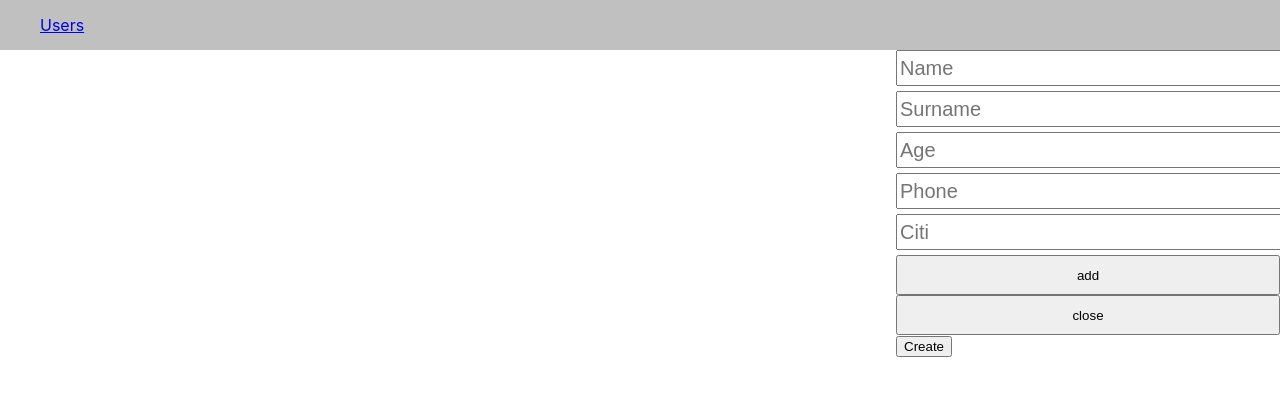
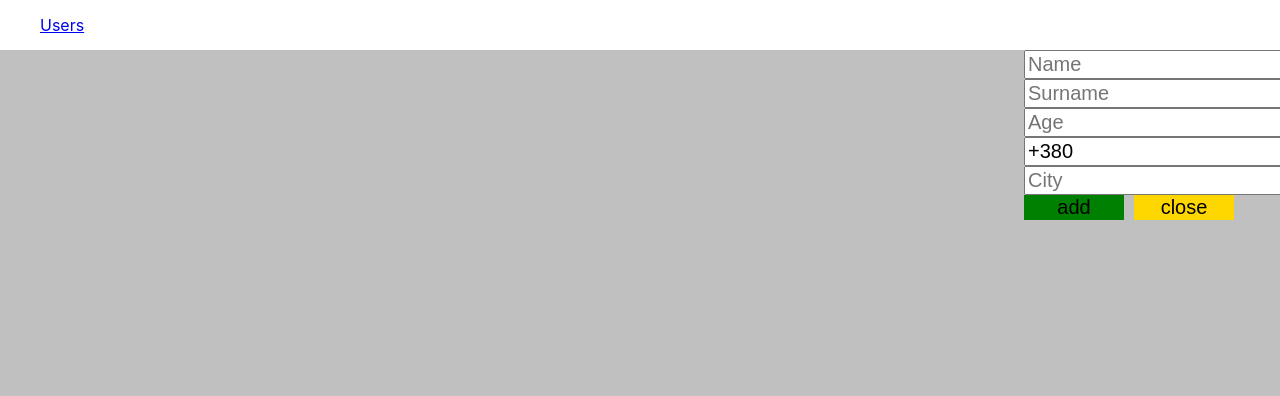
Before and after one commit to IVaN-KaLNYTSKYI/Notes, a React (Create React App) app: page /users in a window 1280 px wide. Both pictures are taken after a click on the button "Create". Shown: the top 396 px of the page. Built offline with nearby package versions, Linux system fonts and the light colour scheme.

Commit message:
done del-user,add-user,(no done update)

```diff
--- /dev/null
+++ b/src/components/Create/Create.css
@@ -0,0 +1,18 @@
+.form form input{
+    display: flex;
+    flex-direction: column;
+    width: 100%;
+    font-size: 20px;
+}
+form button{
+    width: 100px;
+    font-size: 20px;
+    border: none;
+    margin-right: 10px;
+}
+.green{
+    background: green;
+}
+.gold{
+    background: gold;
+}
--- a/src/components/Create/Create.js
+++ b/src/components/Create/Create.js
@@ -1,3 +1,4 @@
+import "./Create.css"
 export default function Create (props){
     const {createName,createSurname,createAge,createPhone,createCiti,add,close}=props
     return(
@@ -18,13 +19,14 @@ export default function Create (props){
                 <input
                     onChange={(e)=>createPhone(e.target.value)}
                     placeholder={"Phone"}
+                    defaultValue={"+380"}
                 />
                 <input
                     onChange={(e)=>createCiti(e.target.value)}
-                    placeholder={"Citi"}
+                    placeholder={"City"}
                 />
-                <button onClick={(e)=>add(e)}>add</button>
-                <button onClick={()=>close()}>close</button>
+                <button className={"green"} onClick={(e)=>add(e)}>add</button>
+                <button className={"gold"}  onClick={()=>close()}>close</button>
             </form>
         </div>
     )
--- a/src/components/Header/Header.css
+++ b/src/components/Header/Header.css
@@ -2,7 +2,7 @@
     margin: 0;
     width: 100%;
     height: 50px;
-    background: silver;
+    background: white;
     display: flex;
     align-items: center;
 }
--- a/src/components/User/User.css
+++ b/src/components/User/User.css
@@ -1,45 +1,19 @@
 .user_wrapper{
-    background: silver;
-    border: 2px solid red;
-    margin-bottom: 5px;
     display: flex;
     justify-content: space-between;
+    align-items: center;
+    margin-top:5px;
+    background: lemonchiffon;
+    height: 30px;
 
 }
-
 .user_one{
-width: 40%;
-}
-.user_one span{
-    font-size: 18px;
-    display: flex;
-    flex-direction: column;
-}
-.box_btn{
-    width: 40%;
-    display: flex;
-    justify-content: flex-end;
-    align-items: center;
-}
-.btn_up{
-    width: 50px;
-    height: 20px;
-    margin-left: 10px;
-    background: lawngreen;
-    border: none;
-    border-radius: 40%;
-}
-.btn_del{
-    width: 50px;
-    height: 30px;
-    margin-left: 10px;
-    background: red;
-    border: none;
+    font-size: 16px;
+    font-weight: 600;
 }
 .btn_detail{
     width: 50px;
-    height: 30px;
-    margin-left: 10px;
     background: gold;
-    border: none;
+    /*border: none;*/
+    border-radius: 10%;
 }
--- a/src/components/User/User.js
+++ b/src/components/User/User.js
@@ -1,15 +1,11 @@
-/*import {useState,useEffect} from "react";*/
 import "./User.css"
 
-
 export default function User(props) {
-    const {name, surname,id, age,detail} = props
+    const {name, surname,id,detail} = props
     return (
         <div className={"user_wrapper"}>
             <div className={"user_one"}>
-                <span>Name:{name}</span>
-                <span>Surname:{surname}</span>
-                <span>Age:{age}</span>
+                <span>{name} {surname}</span>
             </div>
             <div className={'box_btn'}>
                 <button className={"btn_detail"} onClick={() => detail(id)}>detail</button>
--- a/src/components/Users/Users.css
+++ b/src/components/Users/Users.css
@@ -1,48 +1,47 @@
+body{
+    background: silver;
+}
 .wrapper{
+    width: 100%;
+    height:100%;
     display: flex;
     justify-content: space-between;
 }
-
-.box-form{
+.box-user{
     width: 30%;
-}
-.box-user{
-    width: 40%;
+    height: 100%;
 }
 .detail_user{
+    width: 30%;
+    height: 100%;
+}
+.info_user{
+    width: 100%;
+    height: 100%;
+    background: #c88fec;
+    padding: 10px;
+}
+.box-form{
     width: 20%;
+    height: 100%;
 }
-.box-form form{
+.info_user span{
     display: flex;
     flex-direction: column;
+    margin-bottom:10px;
+    border-bottom: 2px solid black;
 }
-form input{
-    margin-bottom: 5px;
-    width: 100%;
-    height: 30px;
+.create-btn{
+    width: 200px;
+    height:30px;
+    background: greenyellow;
     font-size: 20px;
 }
-form button{
-    width: 100%;
-    height: 40px;
+.btn-up{
+    font-size: 20px;
+    background: sandybrown;
 }
-.info_user{
-    width:100%;
-    background: pink;
-    border-radius: 50%;
-    font-weight: 600;
-    height: 100px;
-    display: flex;
-    justify-content: center;
-    align-items: center;
-    flex-direction: column;
+.btn-del{
+    font-size: 20px;
+    background: red;
 }
-
-.user_phone{
-    font-size: 20px;
-    color:red;
-}
-.user_citi{
-    font-size: 20px;
-    color: brown;
-}
--- a/src/components/Users/Users.js
+++ b/src/components/Users/Users.js
@@ -3,7 +3,7 @@ import User from "../User/User";
 import Create from "../Create/Create";
 import './Users.css'
 
-export default function Users(props) {
+export default function Users() {
     let [name, setName] = useState("");
     let [surname, setSurname] = useState("");
     let [age, setAge] = useState("");
@@ -12,6 +12,7 @@ export default function Users(props) {
     let [users, setUsers] = useState(JSON.parse(localStorage.getItem("users"))||[]);
     let [userDetail, setUserDetail] = useState(null);
     let [flag, setFlag] = useState(false);
+    let [flagCreate, setFlagCreate] = useState(true);
     useEffect(() => {
         localStorage.setItem("users", JSON.stringify(users))
     })
@@ -32,12 +33,22 @@ export default function Users(props) {
         setUserDetail(detailUser)
     }
 
-    const create=()=>setFlag(true);
-    const close=()=>setFlag(false);
+    const create=()=>{
+        setFlag(true);
+        setFlagCreate(false)
+    }
+    const close=()=>{
+        setFlag(false);
+        setFlagCreate(true)
+    }
 
     const add=(e)=>{
         e.preventDefault();
-        setUsers([...users, {name, surname,age,phone,citi,id: Date.now()}])
+        if(name!==""&&phone.startsWith("+380")) {
+            setUsers([...users, {name, surname, age, phone, citi, id: Date.now()}])
+        }else {
+            alert("Не введено name або номер починаєтся не на +380")
+        }
     };
 
 
@@ -58,22 +69,22 @@ export default function Users(props) {
             <div className={"detail_user"}>
                 {
 
-                    userDetail?(
+                    userDetail&&(
                         <div className={"info_user"}>
+                            <span className={"user_name"}>Name:{userDetail.name}</span>
+                            <span className={"user_surname"}>Surname:{userDetail.surname}</span>
+                            <span className={"user_age"}>Age:{userDetail.age}</span>
                             <span className={"user_phone"}>Phone:{userDetail.phone}</span>
-                            <span className={"user_citi"}>Citi:{userDetail.citi}</span>
-                            <button className={"btn_up"} onClick={update}>update</button>
-                            <button className={"btn_del"} onClick={del}>del</button>
-                        </div>
-                    ):(
-                        <span></span>
-                    )
+                            <span className={"user_citi"}>City:{userDetail.citi}</span>
+                            <button className={"btn-up"} onClick={update}>update</button>
+                            <button className={"btn-del"} onClick={del}>del</button>
+                        </div>)
                 }
             </div>
             <div className={"box-form"}>
                 {
-                    flag?
-                        <Create
+                    flag&&
+                    <Create
                             createName={createName}
                             createSurname={createSurname}
                             createAge={createAge}
@@ -82,33 +93,10 @@ export default function Users(props) {
                             add={add}
                             close={close}
                         />
-                    /*<form>
-                        <input
-                            onChange={createName}
-                            placeholder={"Name"}
-                        />
-                        <input
-                            onChange={createSurname}
-                            placeholder={"Surname"}
-                        />
-                        <input
-                            onChange={createAge}
-                            placeholder={"Age"}
-                        />
-                        <input
-                            onChange={createPhone}
-                            placeholder={"Phone"}
-                        />
-                        <input
-                            onChange={createCiti}
-                            placeholder={"Citi"}
-                        />
-                        <button onClick={add}>add</button>
-                        <button onClick={close}>close</button>
-                    </form>*/
-                        :<span></span>
                 }
-                <button onClick={create}>Create</button>
+                {
+                    flagCreate&& <button className={"create-btn"} onClick={create}>Create</button>
+                }
             </div>
         </div>
     )
```
